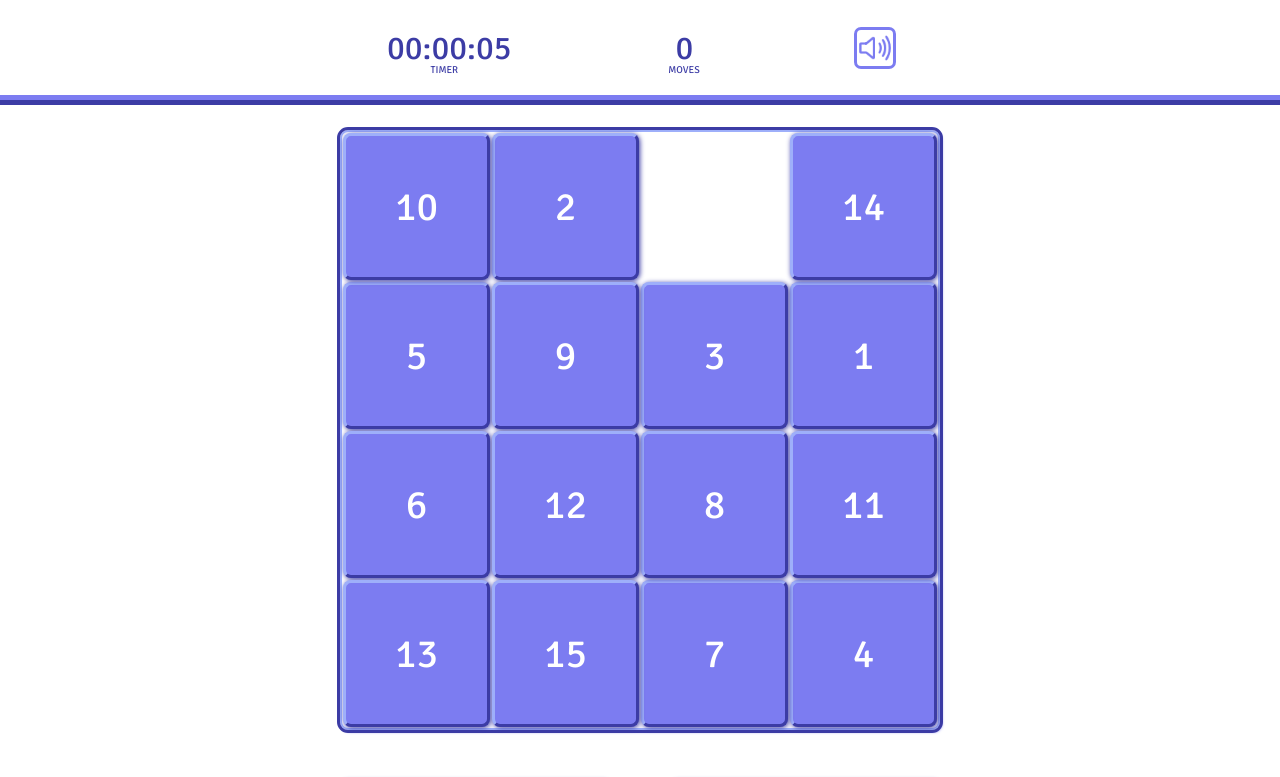
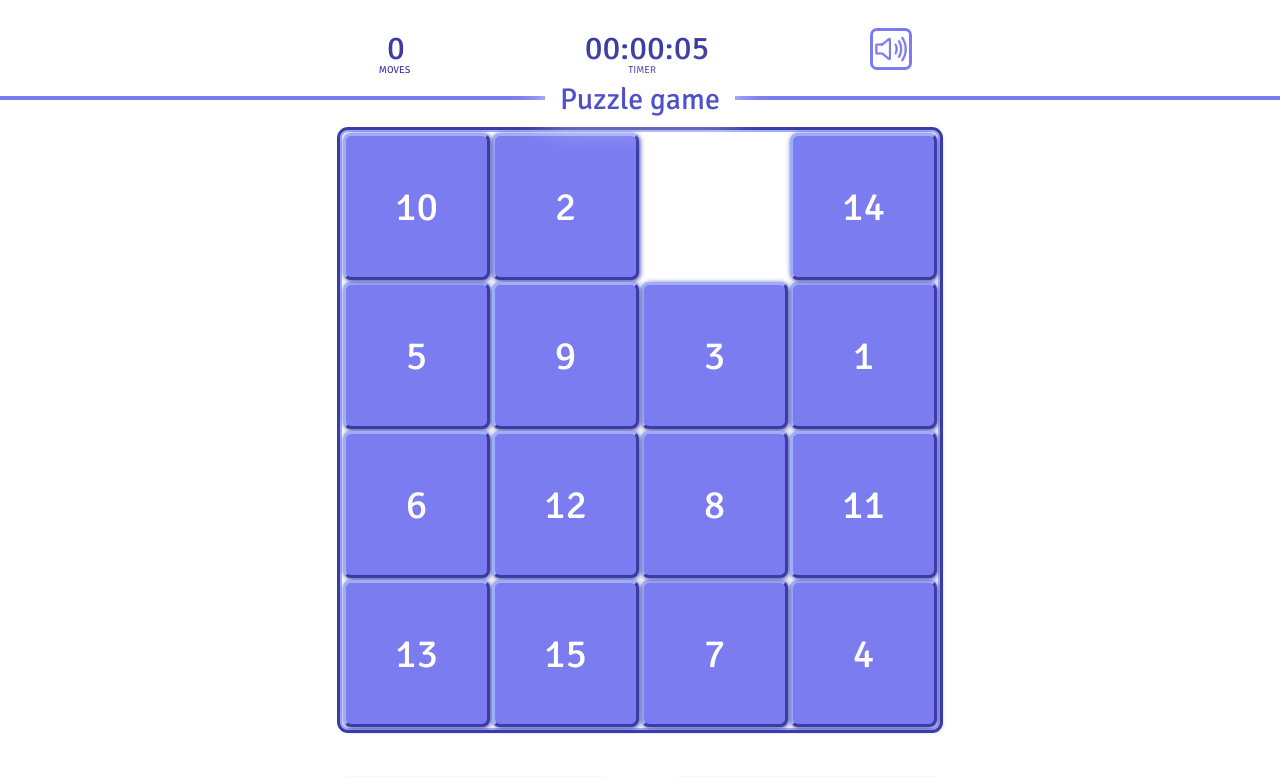
Before and after one commit to ekalape/puzzle, a website built with webpack: page src/index.html in a window 1280 px wide. Shown: the top 777 px of the page. Built offline with nearby package versions, Linux system fonts and the light colour scheme; files whose address does not match are found by name.

Commit message:
fix: fix sound issue when not dropping, fix header info placement and add game title

```diff
--- a/package.json
+++ b/package.json
@@ -4,7 +4,7 @@
   "scripts": {
     "build": "webpack",
     "dev": "webpack serve --env develop",
-    "deploy": "gh-pages -d dist -e puzzle-game --add -m 'feat: upload build'"
+    "deploy": "gh-pages -d dist -e puzzle-game"
   },
   "author": "ekalape",
   "license": "ISC",
--- a/src/game.js
+++ b/src/game.js
@@ -133,10 +133,8 @@ export default class Game {
   }
   dragDropHandler(e) {
     e.preventDefault();
-
-    if (soundOn) this.dropSound.play();
-
     if (this.checkForEmptySibling(this.clickedBtn)) {
+      if (soundOn) this.dropSound.play();
       this.move(this.clickedBtn, false);
       updateClicks(++this.clicksCounter);
       this.checkForWin();
--- a/src/src.js
+++ b/src/src.js
@@ -47,6 +47,8 @@ const moreBtnsCont = document.createElement('div');
 const saveGameBtn = document.createElement('button');
 const showLastBtn = document.createElement('button');
 
+const gameTitle = document.createElement('div');
+
 /* --- element classlist --- */
 headerContainer.className = 'header-container';
 startGameContainer.classList.add('mode-container', 'moreBtns-container');
@@ -83,6 +85,8 @@ clickscounter.classList.add('clicks-counter', 'header-text');
 soundSwitchBtn.classList.add('sound-switcher');
 
 wrapper.className = 'wrapper';
+
+gameTitle.className = 'game-title';
 
 /* --- element content --- */
 mixBtn.textContent = 'Start new game';
@@ -131,12 +135,15 @@ datatime.title = 'Elapsed time';
 clickscounter.title = 'Game moves done';
 soundSwitchBtn.title = 'Sound on/off';
 
+gameTitle.textContent = 'Puzzle game';
+
 wrapper.dataset.size = `${playGroundSize}x${playGroundSize}`;
 
 /* --- element append --- */
 document.body.append(header, main);
-headerContainer.append(datatime, clickscounter, soundSwitchBtn);
+headerContainer.append(clickscounter, datatime, soundSwitchBtn);
 header.append(headerContainer);
+header.append(gameTitle);
 startGameContainer.append(mixBtn, loadGameBtn);
 main.append(wrapper, startGameContainer);
 modeContainer.append(
@@ -204,12 +211,7 @@ wrapper.addEventListener('dragstart', (e) => currentGame.dragStartHandler(e));
 setSizes();
 /* --------------------------- */
 
-//showLastResults();
-
-//startBrandNewGame();
 window.addEventListener('DOMContentLoaded', winLoad);
-//window.addEventListener('beforeunload', savePreferences);
-//window.addEventListener('beforeunload', alert(`game > ${currentGame.pgSise}`));
 window.addEventListener('beforeunload', savePreferences);
 
 function winLoad() {
@@ -350,8 +352,6 @@ export function showLastResults() {
 /* ...............save game */
 
 export function saveGame(current) {
-  // if (soundOn) btnClickSound.play();
-
   const game = {
     pgSize: currentGame.pgSize,
     btnsArrangement: currentGame.btnsArrangement,
@@ -372,7 +372,7 @@ export function saveGame(current) {
 }
 
 export function updateClicks(text) {
-  clickscounter.textContent = text;
+  clickscounter.textContent = '  ' + text;
 }
 /* sound */
 function toggleSound() {
--- a/src/style.scss
+++ b/src/style.scss
@@ -49,8 +49,10 @@ body {
 header {
   width: 100%;
   height: 100px;
-  border-bottom: 5px solid $c_mid;
-  outline: 5px solid $c_dark;
+  border-bottom: 4px solid $c_mid;
+  //outline: 4px solid $c_light_transparent;
+  /*   border-bottom: 4px solid $c_mid;
+  outline: 4px solid $c_dark; */
   background-color: rgba(255, 255, 255);
   display: flex;
   position: absolute;
@@ -112,12 +114,13 @@ header {
     }
   }
 }
+.clicks-counter {
+  width: 50px;
+  //margin-right: 60px;
+}
 .clicks-counter::before {
   content: 'moves';
-  left: -40%;
-  @media (max-width: 500px) {
-    left: -80%;
-  }
+  left: 8px;
 }
 .datatime::before {
   content: 'timer';
@@ -143,6 +146,23 @@ header {
   background: url('./assets/soundOff_icon.png');
   background-position: center;
   background-size: cover;
+}
+
+.game-title {
+  display: block;
+  width: 190px;
+  height: 32px;
+
+  color: $c_dark-alternative;
+  font-size: 30px;
+  line-height: 32px;
+  text-align: center;
+  position: absolute;
+  border-radius: 8px;
+  background: white;
+  box-shadow: 0 0 2.2rem white;
+  bottom: -20px;
+  left: calc(50% - 95px);
 }
 
 .header-text {
@@ -217,31 +237,6 @@ main {
   height: 800px; */
 }
 
-/* [data-size='3x3'],
-[data-size='4x4'],
-[data-size='5x5'] {
-  @media (max-width: 1200px) {
-    width: 500px;
-    height: 500px;
-  }
-  @media (max-width: 700px) {
-    width: 400px;
-    height: 400px;
-    .q-btn {
-      font-size: 30px;
-      padding: 4%;
-    }
-  }
-
-  @media (max-width: 400px) {
-    width: 280px;
-    height: 280px;
-  }
-  @media (max-width: 300px) {
-    width: 240px;
-    height: 240px;
-  }
-} */
 [data-size='3x3'],
 [data-size='4x4'],
 [data-size='5x5'],
@@ -267,6 +262,7 @@ main {
   @media (max-width: 550px) {
     width: 400px;
     height: 400px;
+    margin-top: 10%;
     .q-btn {
       font-size: 20px;
     }
@@ -453,7 +449,7 @@ main {
   justify-content: center;
 
   backdrop-filter: blur(6px);
-  //align-items: center;
+
   background: $c_light_transparent;
   position: fixed;
   top: 0;
--- a/webpack.config.js
+++ b/webpack.config.js
@@ -6,9 +6,6 @@ const MiniCssExtractPlugin = require('mini-css-extract-plugin');
 const ghpages = require('gh-pages');
 
 const fs = require('fs');
-
-/* const header = fs.readFileSync(__dirname + '/src/pages/header.html');
-const footer = fs.readFileSync(__dirname + '/src/pages/footer.html'); */
 
 const devServer = (isDev) =>
   !isDev
@@ -27,7 +24,6 @@ ghpages.publish(
   {
     branch: 'puzzle',
     dest: 'puzzle-game',
-    add: true,
   },
   function (err) {}
 );
```
